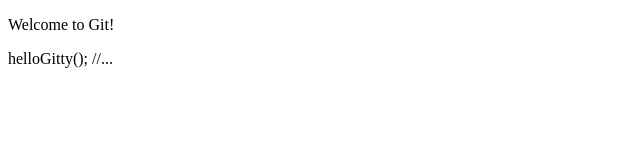
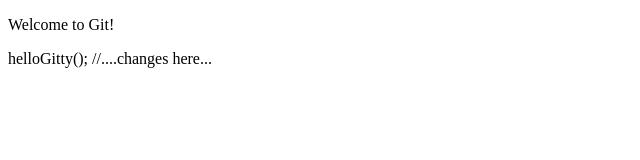
Before and after one commit to ArturKan/GitTest, a plain HTML site: page index.html in a window 1280 px wide. Shown: the full height of the page, 0-640 px from the left. Drawn offline with Linux system fonts and the light colour scheme.

Commit message:
New changes

```diff
--- a/index.html
+++ b/index.html
@@ -7,9 +7,9 @@
 <body>
    <p>Welcome to Git!</p>
    <script>
-    hello();
+    work();
    </script>
    helloGitty();
-//...
+//....changes here...
 </body>
 </html>
--- a/src/script.js
+++ b/src/script.js
@@ -2,6 +2,13 @@
 	alert('Hello from Git!');
 }
 
+function work() {
+alert('Work, work!');
+//...work in progress...
+}
+
 function sayBye() {
-	alert('Goodbye from Git!')
+	alert('Goodbye from Git!');
 }
+
+//....more changes here too...
```
